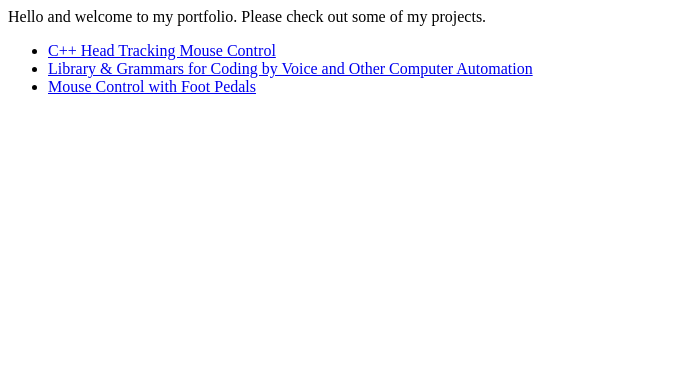
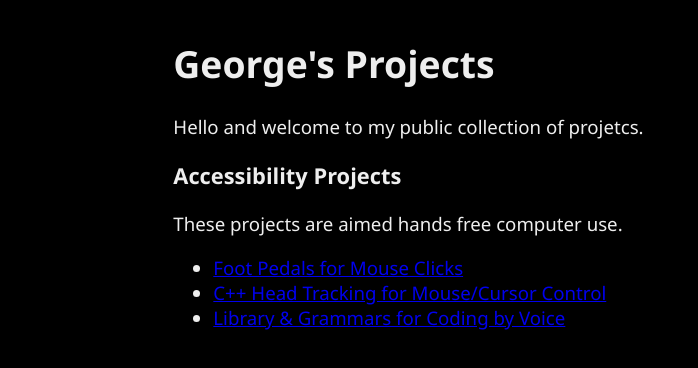
Before and after one commit to georgekuegler/georgekuegler.github.io, a plain HTML site: page index.html in a window 1280 px wide. Shown: the whole page, without its empty margins (0-698 px from the left). Drawn offline with Linux system fonts and the light colour scheme.

Commit message:
change layouts and fonts

```diff
--- a/index.html
+++ b/index.html
@@ -1,9 +1,26 @@
-<p>Hello and welcome to my portfolio.
-    Please check out some of my projects.
-</p>
-<ul>
-    <li><a href="https://github.com/georgekuegler/TrackIRMouse">C++ Head Tracking Mouse Control</a></li>
-    <li><a href="https://github.com/georgekuegler/dragonfly-caster-rules">Library & Grammars for Coding by Voice and
-            Other Computer Automation</a></li>
-    <li><a href="foot-pedal-mouse-control.html">Mouse Control with Foot Pedals</a></li>
-</ul>
+<!DOCTYPE html>
+<html lang="en-US">
+
+<head>
+    <meta charset="utf-8">
+    <meta name="viewport" content="width=device-width">
+    <title>George&apos;s Projects</title>
+    <link href="style.css" rel="stylesheet" />
+
+</head>
+
+<body>
+    <h1>George's Projects</h1>
+    <p>Hello and welcome to my public collection of projetcs.</p>
+    <h3>Accessibility Projects</h3>
+    <p>These
+        projects are aimed hands free computer use.</p>
+    <ul>
+        <li><a href="foot-pedal-mouse-control.html">Foot Pedals for Mouse Clicks</a></li>
+        <li><a href="https://github.com/georgekuegler/TrackIRMouse">C++ Head Tracking for Mouse/Cursor Control</a></li>
+        <li><a href="https://github.com/georgekuegler/dragonfly-caster-rules">Library & Grammars for Coding by Voice</a>
+        </li>
+    </ul>
+</body>
+
+</html>
--- a/style.css
+++ b/style.css
@@ -1,10 +1,8 @@
-html {
-    background-color: #000000;
-    color: #eeeeee;
-    /* width: 75%; */
-    max-width: 60em;
-    /* border: #FFFFFF 1px solid; */
-    /*
+/* html {
+
+    /* font-size: 16pt; */
+/* border: #FFFFFF 1px solid; */
+/*
     * If (2) values are specified for 'margin' or 'padding',
     * then the (2) parameters refer to
     * 'top-and-bottom' and 'left-and-right'.
@@ -12,8 +10,17 @@ html {
     * If margin-top or margin-bottom are 'auto',
     * their value is set to 0.
     */
+/* } */
+
+body {
+    max-width: 50em;
+    background-color: #000000;
+    color: #eeeeee;
+    font-size: 14pt;
     margin: 0 auto;
     padding: 1%;
+    font-family: 'Segoe UI', Tahoma, Verdana, sans-serif;
+    /* font-family: Arial, Helvetica, sans-serif; */
 }
 
 .image-container {
```
Also changed, not shown: foot-pedal-mouse-control.html (+6 -6 lines).
